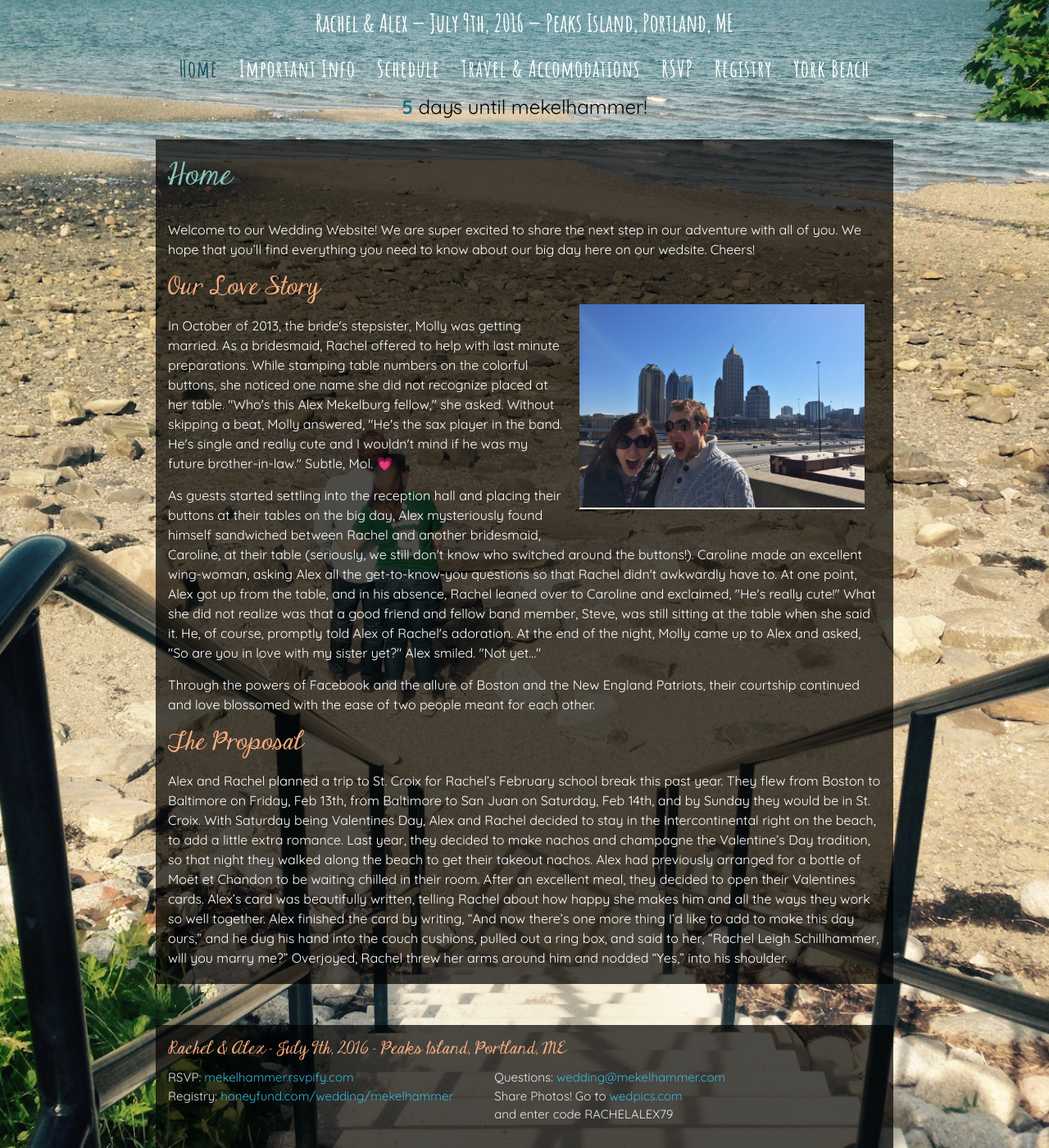
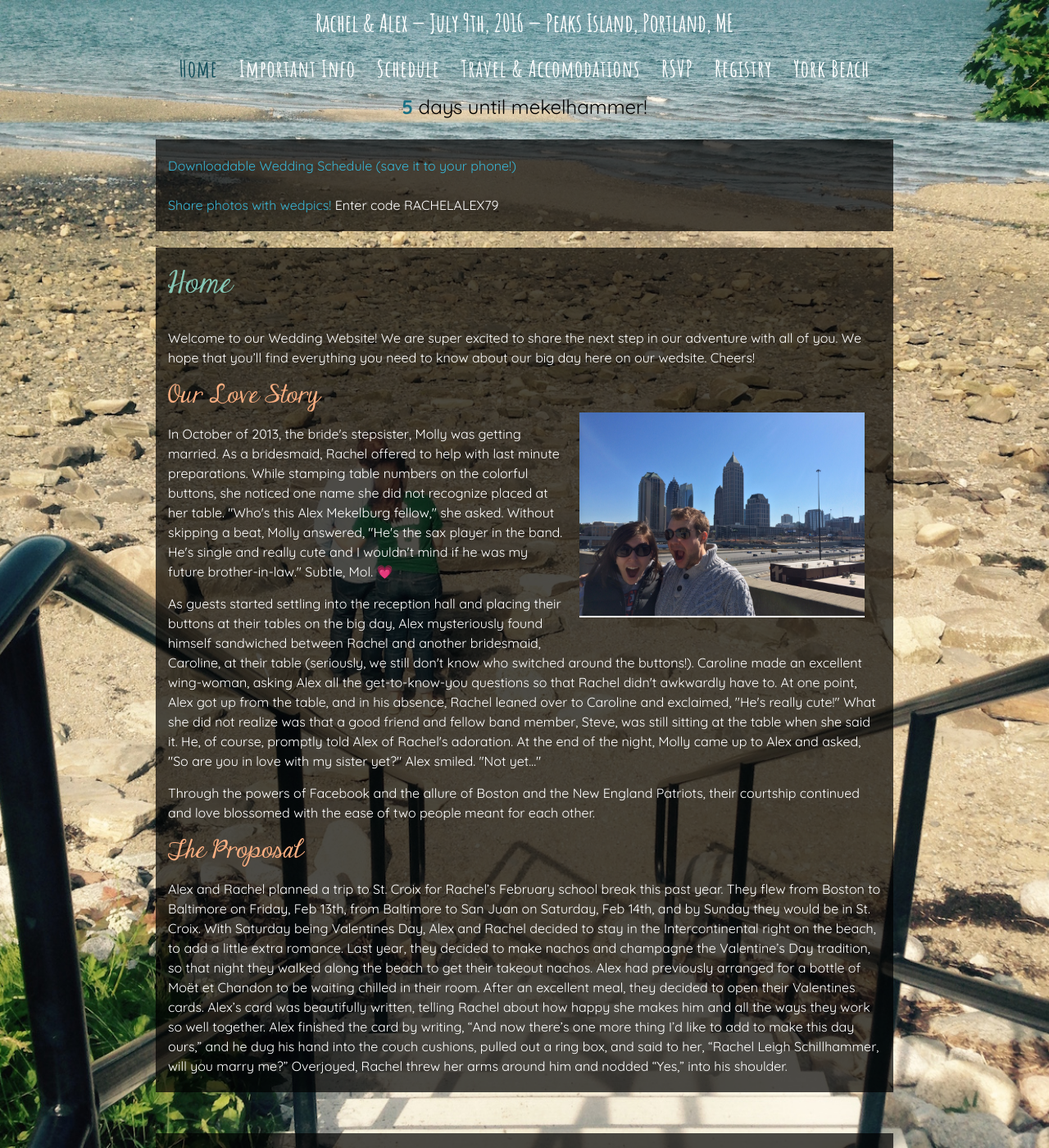
Before and after one commit to amekelburg/wedsite, a Jekyll site: the page built from 1-index.md, in a window 1280 px wide and 1400 px high. Shown: the whole window at 82% size. Built offline with Jekyll 4.4.1, drawn with Linux system fonts in a browser that asks for light colours; some web fonts are replaced; comment, search, counter and statistics services are not loaded.

Commit message:
add header details

```diff
--- a/_includes/header.html
+++ b/_includes/header.html
@@ -41,8 +41,6 @@
 
 </header>
 
-
-
 <div class='fader' id="fader-1"></div>
 <div class='fader' id="fader-2"></div>
 <div class='fader' id="fader-3"></div>
--- a/_layouts/default.html
+++ b/_layouts/default.html
@@ -11,6 +11,14 @@
     {% include header.html %}
 
     <div class="page-content">
+      <div class="quick-info">
+        <div class="post">
+          <a href="/img/schedule.jpg">Downloadable Wedding Schedule (save it to your phone!)</a>
+          <br/><br/>
+          <a href="https://wedpics.com/">Share photos with wedpics!</a> Enter code RACHELALEX79
+        </div>
+      </div>
+
 
       <div class="wrapper">
         {{ content }}
--- a/_sass/_base.scss
+++ b/_sass/_base.scss
@@ -162,7 +162,7 @@ pre {
 /**
  * Wrapper
  */
-.wrapper {
+.quick-info, .wrapper {
     max-width: -webkit-calc(#{$content-width} - (#{$spacing-unit}));
     max-width:         calc(#{$content-width} - (#{$spacing-unit}));
     margin-right: auto;
@@ -179,6 +179,9 @@ pre {
     }
 }
 
+.quick-info {
+  margin-bottom:60px;
+}
 
 
 /**
```
Also changed, not shown: img/schedule.jpg (added).
